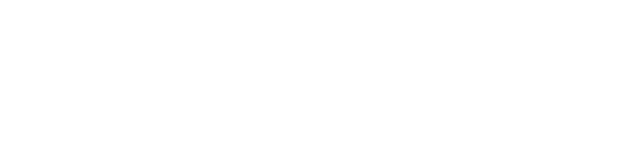
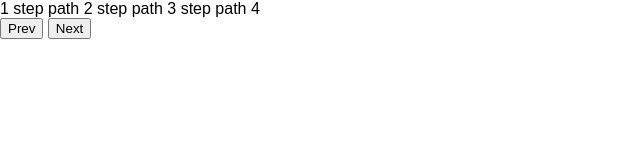
Before and after one commit to gsaurabhaxioned/jstask2, a plain HTML site: page index.html in a window 1280 px wide. Shown: the whole page, without its empty margins (0-640 px from the left). Drawn offline with Linux system fonts and the light colour scheme.

Commit message:
html code added

```diff
--- a/index.html
+++ b/index.html
@@ -17,7 +17,7 @@
   <link rel="stylesheet" href="https://cdnjs.cloudflare.com/ajax/libs/font-awesome/4.7.0/css/font-awesome.min.css">
 
   <!-- Default style-sheet is for 'media' type screen (color computer display).  -->
-  <link rel="stylesheet" media="screen" href="assets/css/style.css" >
+  <link rel="stylesheet" media="screen" href="assets/css/style.css">
 
   <!-- html5shiv aka html5 shim. Supporting HTML5 and CSS for IE browsers less than IE9. -->
   <!--[if lt IE 9]>
@@ -36,7 +36,21 @@
     <!--header section start-->
     <!--main section start-->
     <main>
-
+      <section class="progress-steps">
+        <ul class="progress">
+          <li class="step-number">1</li>
+          <li class="step-path">step path</li>
+          <li class="step-number">2</li>
+          <li class="step-path">step path</li>
+          <li class="step-number">3</li>
+          <li class="step-path">step path</li>
+          <li class="step-number">4</li>
+        </ul>
+        <div class="progress-controls">
+            <button id="prev">Prev</button>
+            <button id="next">Next</button>
+        </div>
+      </section>
     </main>
     <!--main section end-->
 
@@ -49,7 +63,8 @@
   </div>
   <!--container end-->
 
-<!-- <script src="js/vendors/jquery-1.8.3.min.js"></script>-->
-<script src="assets/js/script.js"></script>
+  <!-- <script src="js/vendors/jquery-1.8.3.min.js"></script>-->
+  <script src="assets/js/script.js"></script>
 </body>
+
 </html>
```
